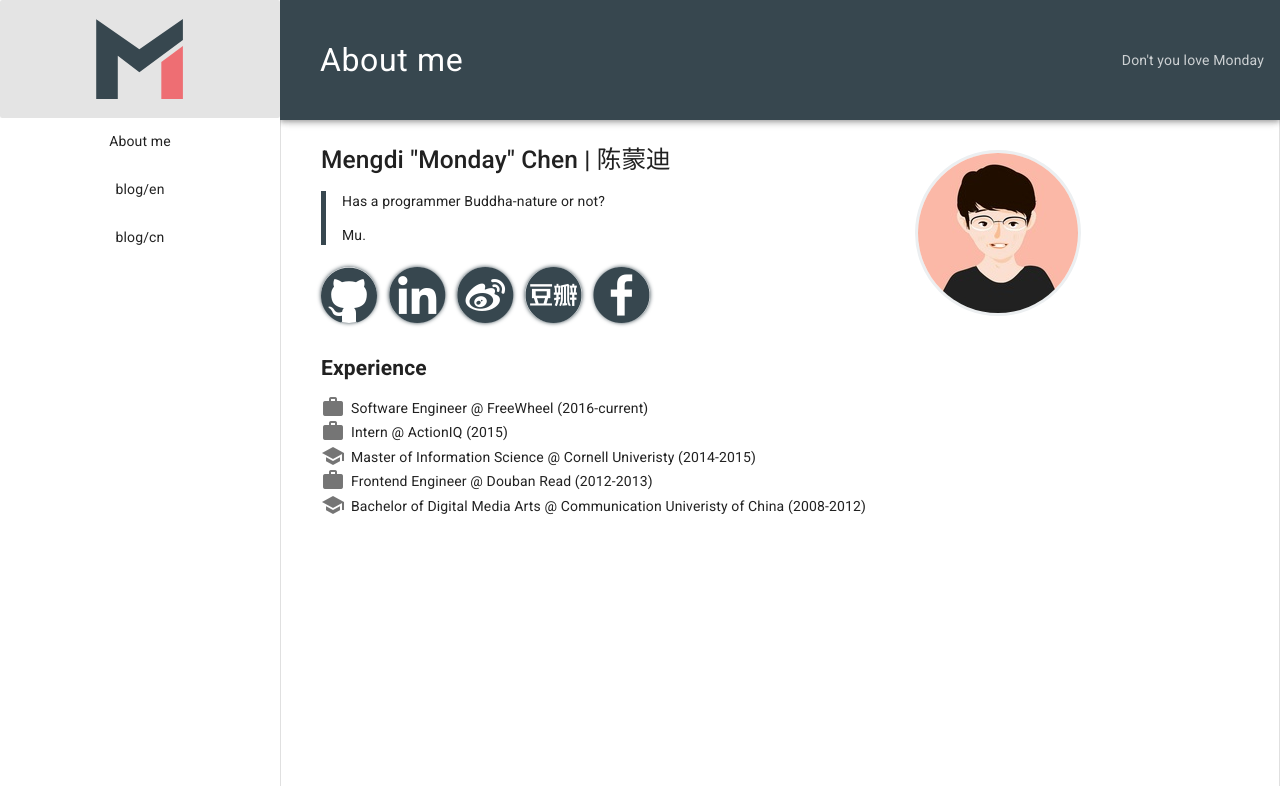
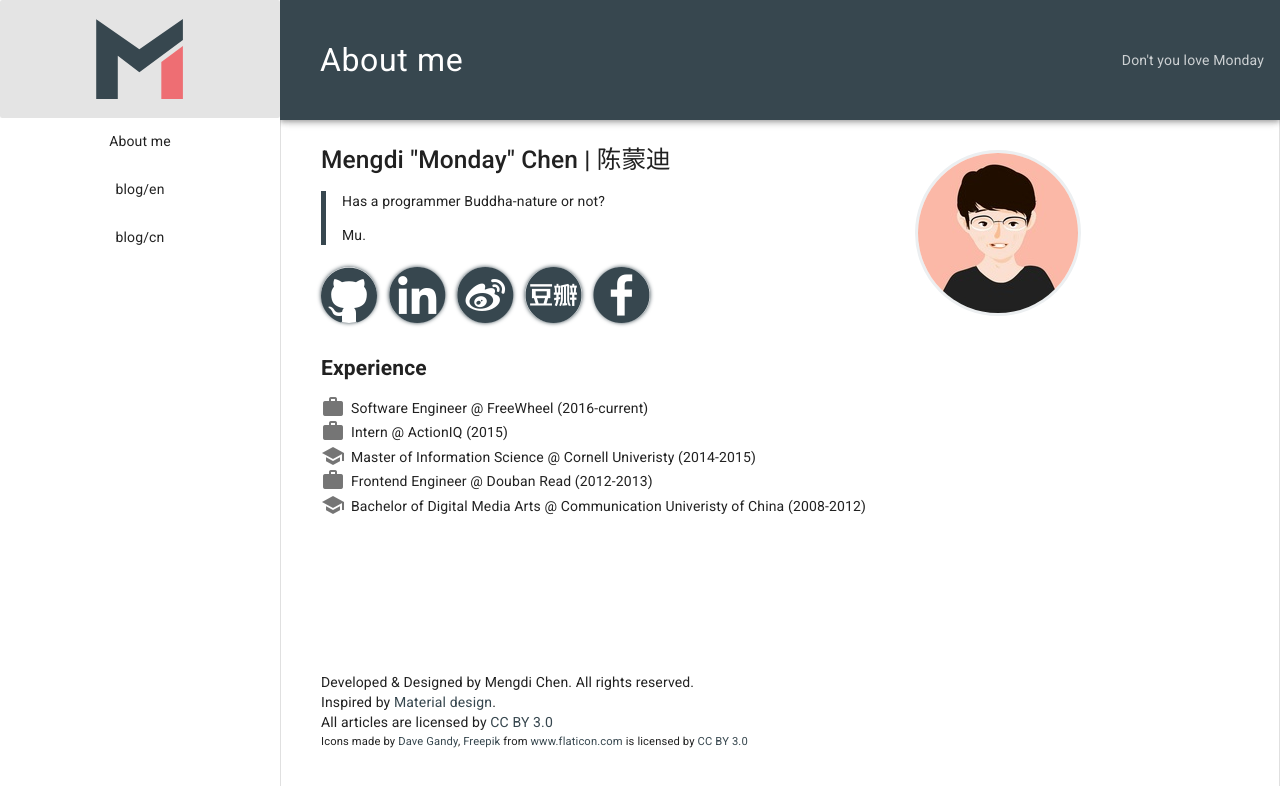
Before and after one commit to mondaychen/mondaychen.github.io, a Nuxt app: page / in a window 1280 px wide. Shown: the top 786 px of the page. Built offline with nearby package versions, Linux system fonts and the light colour scheme.

Commit message:
add footer

```diff
--- a/layouts/default.vue
+++ b/layouts/default.vue
@@ -39,8 +39,46 @@
         </md-list>
       </md-app-drawer>
 
-      <md-app-content class="content-container">
-        <nuxt />
+      <md-app-content class="app-content">
+        <nuxt class="page-container" />
+        <footer id="footer">
+          <div class="copyright">
+            Developed &amp; Designed by Mengdi Chen. All rights reserved.<br />Inspired
+            by&nbsp;<a
+              href="https://www.google.com/design/spec/material-design/introduction.html"
+              target="_blank"
+              >Material design</a
+            >.<br />All articles are licensed by&nbsp;<a
+              href="http://creativecommons.org/licenses/by/3.0/"
+              target="_blank"
+              title="Creative Commons BY 3.0"
+              >CC BY 3.0</a
+            >
+          </div>
+          <div class="credit">
+            Icons made by&nbsp;<a
+              href="http://www.flaticon.com/authors/dave-gandy"
+              target="_blank"
+              title="Dave Gandy"
+              >Dave Gandy</a
+            >,&nbsp;<a
+              href="http://www.flaticon.com/authors/freepik"
+              target="_blank"
+              title="Freepik"
+              >Freepik</a
+            >&nbsp;from&nbsp;<a
+              href="http://www.flaticon.com"
+              target="_blank"
+              title="Flaticon"
+              >www.flaticon.com</a
+            >&nbsp;is licensed by&nbsp;<a
+              href="http://creativecommons.org/licenses/by/3.0/"
+              target="_blank"
+              title="Creative Commons BY 3.0"
+              >CC BY 3.0</a
+            >
+          </div>
+        </footer>
       </md-app-content>
     </md-app>
   </div>
@@ -69,7 +107,7 @@ export default {
       if (matchedRoute.name === 'index') {
         this.title = 'About me'
       } else if (matchedRoute.params.lang === 'cn') {
-        this.title = '不动如山 - 辰光的博客'
+        this.title = '不动如山'
       } else if (matchedRoute.params.lang === 'en') {
         this.title = "Mengdi's Blog"
       }
@@ -134,8 +172,17 @@ export default {
 .drawer .md-list .exact-active-link {
   background-color: #eee;
 }
-.content-container {
+.app-content {
   padding: 10px;
+}
+.page-container {
+  min-height: 60vh;
+}
+footer {
+  margin-top: 3em;
+  .credit {
+    font-size: 0.8em;
+  }
 }
 
 @media (min-width: 600px) {
@@ -149,7 +196,7 @@ export default {
   .menu-button {
     display: none;
   }
-  .content-container {
+  .app-content {
     padding: 10px 20px 20px 40px;
   }
 }
```
